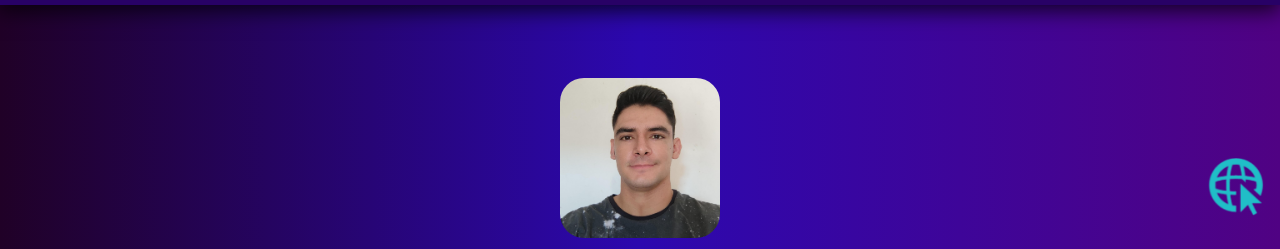
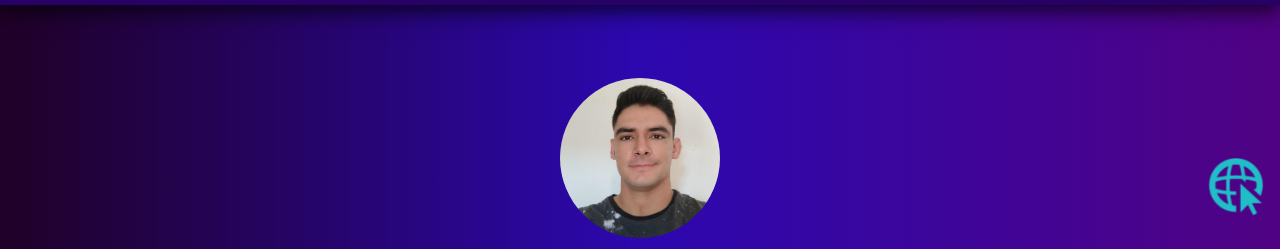
Before and after one commit to xXForeXx/webPRO, a website: page public/index.html in a window 1280 px wide. Shown: the part 78-327 px from the top of the page. Drawn offline with Linux system fonts and the light colour scheme.

Commit message:
cambios al html para subir a githun

```diff
--- a/public/index.html
+++ b/public/index.html
@@ -43,7 +43,7 @@
 	<main>
 		<section class="flex flex-col mt-36">
 			<div class="flex flex-col items-center justify-center mb-2">
-				<img src="./multimedia/developer.jpg" alt="Imagen de desarrollo" class="w-40 h-40 object-cover rounded-full my-3 hover:scale-125 duration-500 delay-75 hover:rounded-none ease-out sm:rounded-3xl">
+				<img src="./multimedia/developer.jpg" alt="Imagen de desarrollo" class="w-40 h-40 object-cover rounded-full my-3 hover:scale-125 ease-out duration-500 delay-75 hover:rounded-none">
 				<h1 class="text-center text-xl font-bold font-sans text-cyan-400 my-1 sm:text-2xl lg:font-normal lg:text-3xl">Desarrollador Front-end</h1>
 				<p class="text-center text-lg text-white  my-1 sm:text-xl lg:font-normal lg:text-2xl" >Experiencia en el desarrollo de interfaces WEB</p>
 			</div>
```
